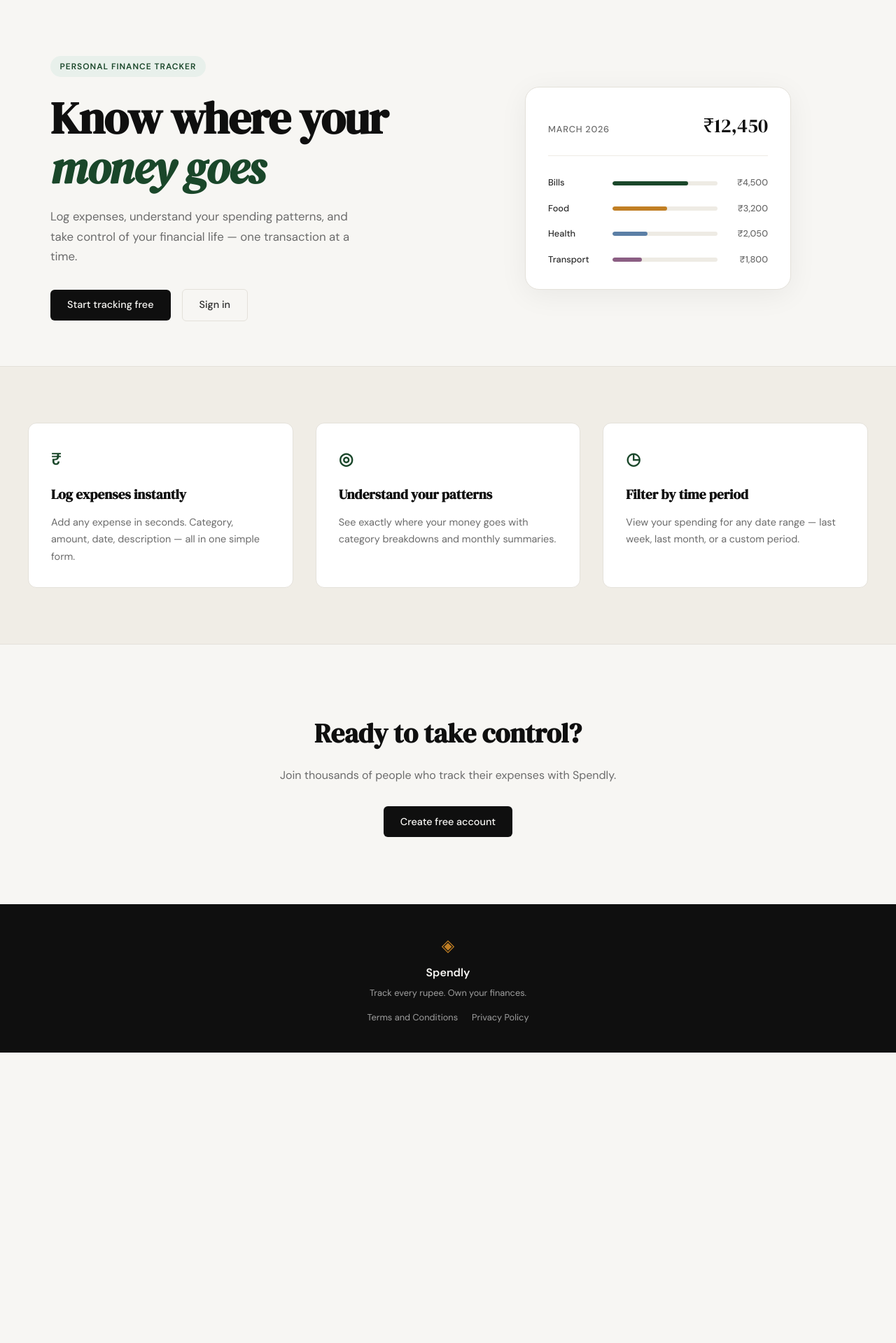
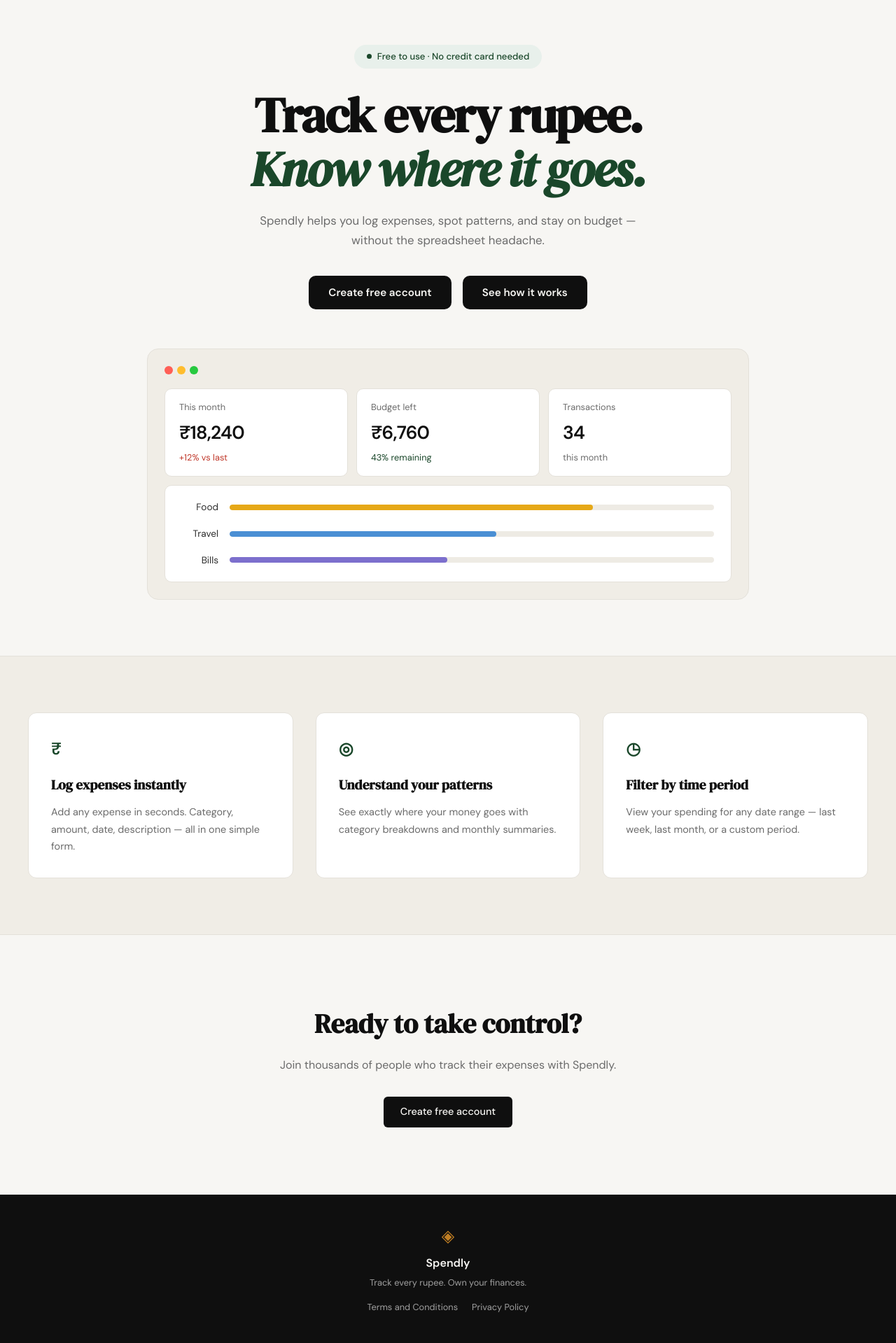
Before and after one commit to shub489/spendly, a Flask app: page / in a window 1280 px wide. Shown: the part 61-1980 px from the top of the page at 70% size. Before the commit the page ends 1565 px from the top, so only its background shows below. Run offline with Flask 3, Linux system fonts and the light colour scheme.

Commit message:
landing: redesign hero section to match mockup

```diff
--- /dev/null
+++ b/static/css/landing.css
@@ -0,0 +1,196 @@
+/* ------------------------------------------------------------------ */
+/* Hero — centered single-column override                              */
+/* ------------------------------------------------------------------ */
+
+.hero {
+    display: flex;
+    flex-direction: column;
+    align-items: center;
+    text-align: center;
+    padding: 4rem 2rem 5rem;
+    max-width: none;
+    margin: 0;
+    gap: 3.5rem;
+}
+
+.hero-inner {
+    display: flex;
+    flex-direction: column;
+    align-items: center;
+    max-width: 700px;
+    width: 100%;
+}
+
+.hero-badge {
+    display: inline-flex;
+    align-items: center;
+    gap: 0.5rem;
+    padding: 0.4rem 1.1rem;
+    background: var(--accent-light);
+    color: var(--accent);
+    font-size: 0.82rem;
+    font-weight: 500;
+    border-radius: 999px;
+    letter-spacing: 0;
+    text-transform: none;
+    margin-bottom: 1.75rem;
+}
+
+.hero-badge::before {
+    content: '';
+    display: inline-block;
+    width: 7px;
+    height: 7px;
+    background: var(--accent);
+    border-radius: 50%;
+    flex-shrink: 0;
+}
+
+.hero-title {
+    font-size: clamp(2.8rem, 5.5vw, 4.5rem);
+    letter-spacing: -0.03em;
+    text-align: center;
+    margin-bottom: 1.25rem;
+}
+
+.hero-subtitle {
+    text-align: center;
+    max-width: 560px;
+    margin-left: auto;
+    margin-right: auto;
+    font-size: 1.05rem;
+}
+
+.hero-actions {
+    justify-content: center;
+    margin-top: 0.25rem;
+}
+
+.hero-actions .btn-primary {
+    font-size: 0.95rem;
+    font-weight: 600;
+    padding: 0.75rem 1.75rem;
+    border-radius: 10px;
+}
+
+/* ------------------------------------------------------------------ */
+/* Dashboard mock card                                                 */
+/* ------------------------------------------------------------------ */
+
+.hero-visual {
+    width: 100%;
+    max-width: 860px;
+    display: block;
+}
+
+.dash-card {
+    background: var(--paper-warm);
+    border: 1px solid var(--border);
+    border-radius: 16px;
+    padding: 1.5rem;
+    width: 100%;
+}
+
+.dash-chrome {
+    display: flex;
+    align-items: center;
+    gap: 6px;
+    margin-bottom: 1.25rem;
+}
+
+.dash-dot {
+    display: inline-block;
+    width: 12px;
+    height: 12px;
+    border-radius: 50%;
+}
+
+.dash-stats {
+    display: grid;
+    grid-template-columns: repeat(3, 1fr);
+    gap: 0.75rem;
+    margin-bottom: 0.75rem;
+}
+
+.dash-stat {
+    background: var(--paper-card);
+    border: 1px solid var(--border);
+    border-radius: 10px;
+    padding: 1rem 1.25rem;
+    text-align: left;
+}
+
+.dash-stat-label {
+    font-size: 0.8rem;
+    color: var(--ink-muted);
+    margin-bottom: 0.3rem;
+}
+
+.dash-stat-value {
+    font-size: 1.65rem;
+    font-weight: 600;
+    color: var(--ink);
+    letter-spacing: -0.03em;
+    margin-bottom: 0.25rem;
+}
+
+.dash-stat-sub {
+    font-size: 0.8rem;
+    color: var(--ink-muted);
+}
+
+.dash-sub-danger  { color: var(--danger); }
+.dash-sub-success { color: var(--accent); }
+
+.dash-bars {
+    background: var(--paper-card);
+    border: 1px solid var(--border);
+    border-radius: 10px;
+    padding: 1.25rem 1.5rem;
+    display: flex;
+    flex-direction: column;
+    gap: 1rem;
+}
+
+.dash-bar-row {
+    display: flex;
+    align-items: center;
+    gap: 1rem;
+}
+
+.dash-bar-label {
+    font-size: 0.85rem;
+    color: var(--ink-soft);
+    width: 52px;
+    text-align: right;
+    flex-shrink: 0;
+}
+
+.dash-bar-track {
+    flex: 1;
+    height: 8px;
+    background: var(--border-soft);
+    border-radius: 999px;
+    overflow: hidden;
+}
+
+.dash-bar-fill {
+    height: 100%;
+    border-radius: 999px;
+}
+
+.dash-bar-orange { background: #e6a817; }
+.dash-bar-blue   { background: #4a8fd4; }
+.dash-bar-purple { background: #7c6fcd; }
+
+/* ------------------------------------------------------------------ */
+/* Responsive                                                          */
+/* ------------------------------------------------------------------ */
+
+@media (max-width: 900px) {
+    .hero-visual { display: block; }
+}
+
+@media (max-width: 640px) {
+    .dash-stats { grid-template-columns: 1fr; }
+}
--- a/templates/landing.html
+++ b/templates/landing.html
@@ -1,60 +1,71 @@
 {% extends "base.html" %}
 
 {% block title %}Spendly — Track Every Rupee{% endblock %}
+
+{% block head %}
+<link rel="stylesheet" href="{{ url_for('static', filename='css/landing.css') }}">
+{% endblock %}
 
 {% block content %}
 
 <section class="hero">
     <div class="hero-inner">
-        <div class="hero-badge">Personal Finance Tracker</div>
+        <div class="hero-badge">Free to use · No credit card needed</div>
         <h1 class="hero-title">
-            Know where your<br>
-            <em>money goes</em>
+            Track every rupee.<br>
+            <em>Know where it goes.</em>
         </h1>
         <p class="hero-subtitle">
-            Log expenses, understand your spending patterns,
-            and take control of your financial life —
-            one transaction at a time.
+            Spendly helps you log expenses, spot patterns, and stay
+            on budget — without the spreadsheet headache.
         </p>
         <div class="hero-actions">
-            <a href="{{ url_for('register') }}" class="btn-primary">Start tracking free</a>
-            <a href="{{ url_for('login') }}" class="btn-ghost">Sign in</a>
+            <a href="{{ url_for('register') }}" class="btn-primary">Create free account</a>
+            <a href="#" class="btn-primary">See how it works</a>
         </div>
     </div>
     <div class="hero-visual">
-        <div class="mock-card">
-            <div class="mock-card-header">
-                <span class="mock-label">March 2026</span>
-                <span class="mock-total">₹12,450</span>
+        <div class="dash-card">
+            <div class="dash-chrome">
+                <span class="dash-dot" style="background:#ff5f56"></span>
+                <span class="dash-dot" style="background:#ffbd2e"></span>
+                <span class="dash-dot" style="background:#27c93f"></span>
             </div>
-            <div class="mock-bars">
-                <div class="mock-bar-row">
-                    <span class="mock-cat">Bills</span>
-                    <div class="mock-bar-track">
-                        <div class="mock-bar" style="width: 72%"></div>
+            <div class="dash-stats">
+                <div class="dash-stat">
+                    <p class="dash-stat-label">This month</p>
+                    <p class="dash-stat-value">₹18,240</p>
+                    <p class="dash-stat-sub dash-sub-danger">+12% vs last</p>
+                </div>
+                <div class="dash-stat">
+                    <p class="dash-stat-label">Budget left</p>
+                    <p class="dash-stat-value">₹6,760</p>
+                    <p class="dash-stat-sub dash-sub-success">43% remaining</p>
+                </div>
+                <div class="dash-stat">
+                    <p class="dash-stat-label">Transactions</p>
+                    <p class="dash-stat-value">34</p>
+                    <p class="dash-stat-sub">this month</p>
+                </div>
+            </div>
+            <div class="dash-bars">
+                <div class="dash-bar-row">
+                    <span class="dash-bar-label">Food</span>
+                    <div class="dash-bar-track">
+                        <div class="dash-bar-fill dash-bar-orange" style="width:75%"></div>
                     </div>
-                    <span class="mock-amt">₹4,500</span>
                 </div>
-                <div class="mock-bar-row">
-                    <span class="mock-cat">Food</span>
-                    <div class="mock-bar-track">
-                        <div class="mock-bar mock-bar-2" style="width: 52%"></div>
+                <div class="dash-bar-row">
+                    <span class="dash-bar-label">Travel</span>
+                    <div class="dash-bar-track">
+                        <div class="dash-bar-fill dash-bar-blue" style="width:55%"></div>
                     </div>
-                    <span class="mock-amt">₹3,200</span>
                 </div>
-                <div class="mock-bar-row">
-                    <span class="mock-cat">Health</span>
-                    <div class="mock-bar-track">
-                        <div class="mock-bar mock-bar-3" style="width: 33%"></div>
+                <div class="dash-bar-row">
+                    <span class="dash-bar-label">Bills</span>
+                    <div class="dash-bar-track">
+                        <div class="dash-bar-fill dash-bar-purple" style="width:45%"></div>
                     </div>
-                    <span class="mock-amt">₹2,050</span>
-                </div>
-                <div class="mock-bar-row">
-                    <span class="mock-cat">Transport</span>
-                    <div class="mock-bar-track">
-                        <div class="mock-bar mock-bar-4" style="width: 28%"></div>
-                    </div>
-                    <span class="mock-amt">₹1,800</span>
                 </div>
             </div>
         </div>
```
